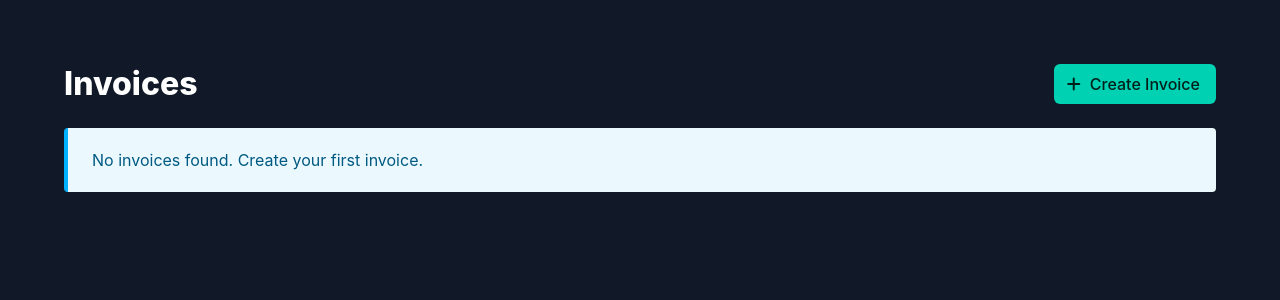
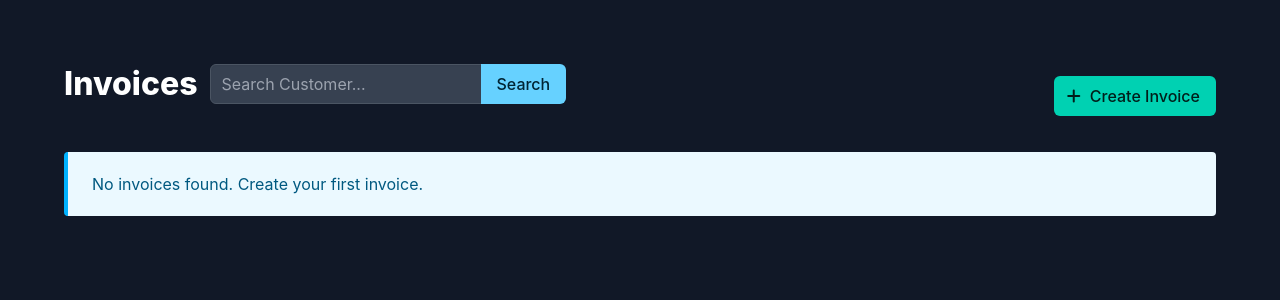
Before and after one commit to ayushkashyap31/flask-invoice-system, a Flask app: page /invoices in a window 1280 px wide. Shown: the part 53-353 px from the top of the page. Run offline with Flask 3, Linux system fonts and the light colour scheme; data that the repository does not hold is empty.

Commit message:
Added the Search feature in the invoices

```diff
--- a/app.py
+++ b/app.py
@@ -147,13 +147,34 @@ def items_add():
 
 @app.route("/invoices")
 def invoices_list():
+
+    search = request.args.get(
+        "search",
+        ""
+    )
+
     invoices = Invoice.select()
+
+    if search:
+
+        invoices = (
+            Invoice
+            .select()
+            .join(Customers)
+            .where(
+
+                (Customers.first_name.contains(search))
+                |
+                (Customers.last_name.contains(search))
+
+            )
+        )
 
     return render_template(
         "invoices.html",
-        invoices=invoices
+        invoices=invoices,
+        search=search
     )
-
 @app.route("/invoices/add", methods=["GET", "POST"])
 def invoices_add():
 
--- a/templates/invoices.html
+++ b/templates/invoices.html
@@ -13,6 +13,38 @@ Invoices
     <h1 class="title">
         Invoices
     </h1>
+    <form
+        method="GET"
+        class="mb-5">
+
+        <div class="field has-addons">
+
+            <div class="control is-expanded">
+
+                <input
+                    class="input"
+                    type="text"
+                    name="search"
+                    placeholder="Search Customer..."
+                    value="{{ search }}">
+
+            </div>
+
+            <div class="control">
+
+                <button
+                    type="submit"
+                    class="button is-info">
+
+                    Search
+
+                </button>
+
+            </div>
+
+        </div>
+
+    </form>
 </div>
 
 <div class="level-right">
```
